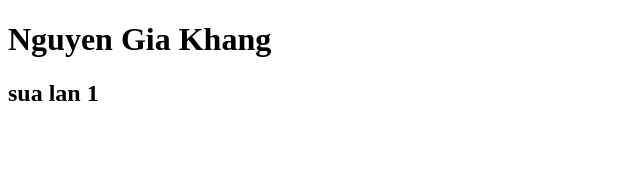
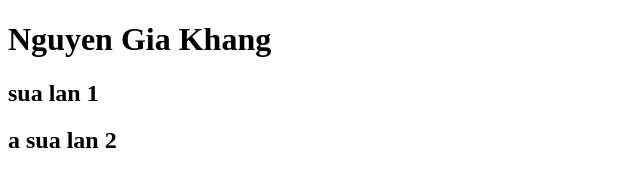
Before and after one commit to giakhang777/teamAB, a plain HTML site: page index.html in a window 1280 px wide. Shown: the whole page, without its empty margins (0-640 px from the left). Drawn offline with Linux system fonts and the light colour scheme.

Commit message:
a sua lan 2

```diff
--- a/index.html
+++ b/index.html
@@ -8,5 +8,6 @@
 <body>
     <h1>Nguyen Gia Khang</h1>
     <h2>sua lan 1</h2>
+    <h2>a sua lan 2</h2>
 </body>
 </html>
```
